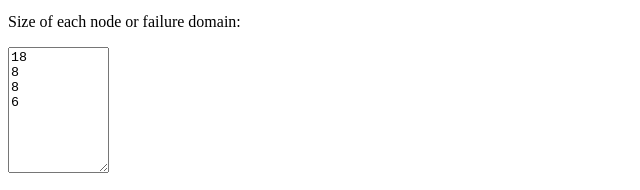
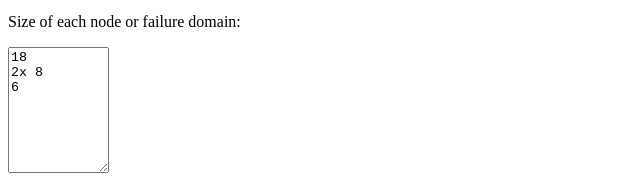
Before and after one commit to remram44/ceph-capacity-calculator, a plain HTML site: page index.html in a window 1280 px wide. Shown: the part 174-364 px from the top of the page, 0-640 px from the left. Drawn offline with Linux system fonts and the light colour scheme.

Commit message:
Update example values and screenshot

```diff
--- a/index.html
+++ b/index.html
@@ -25,8 +25,7 @@
       </p>
       <p>Size of each node or failure domain:</p>
       <textarea name="nodes" rows="8" cols="10">18
-8
-8
+2x 8
 6</textarea>
       <p id="results"></p>
     </form>
```
Also changed, not shown: screenshot.png.
